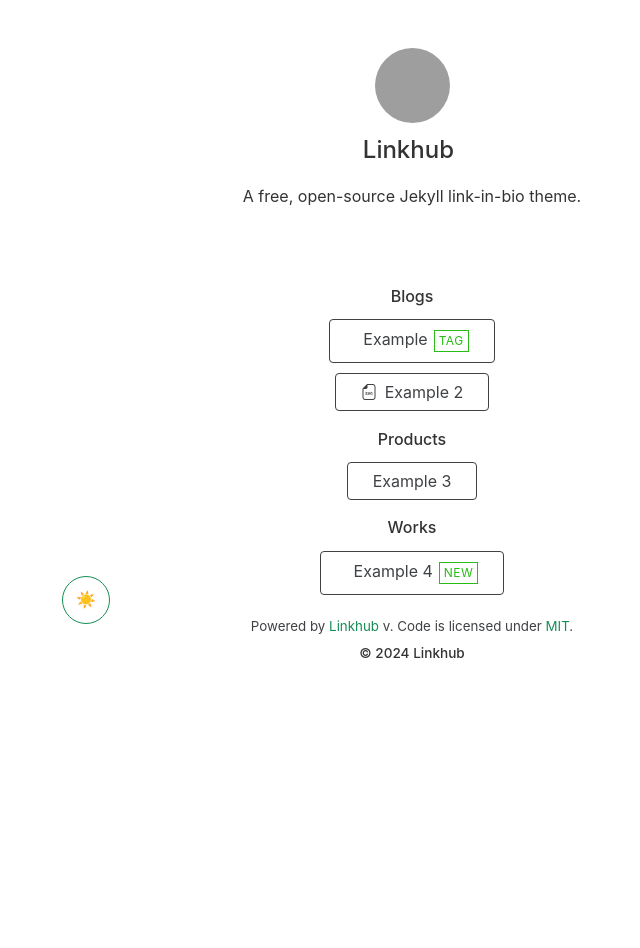
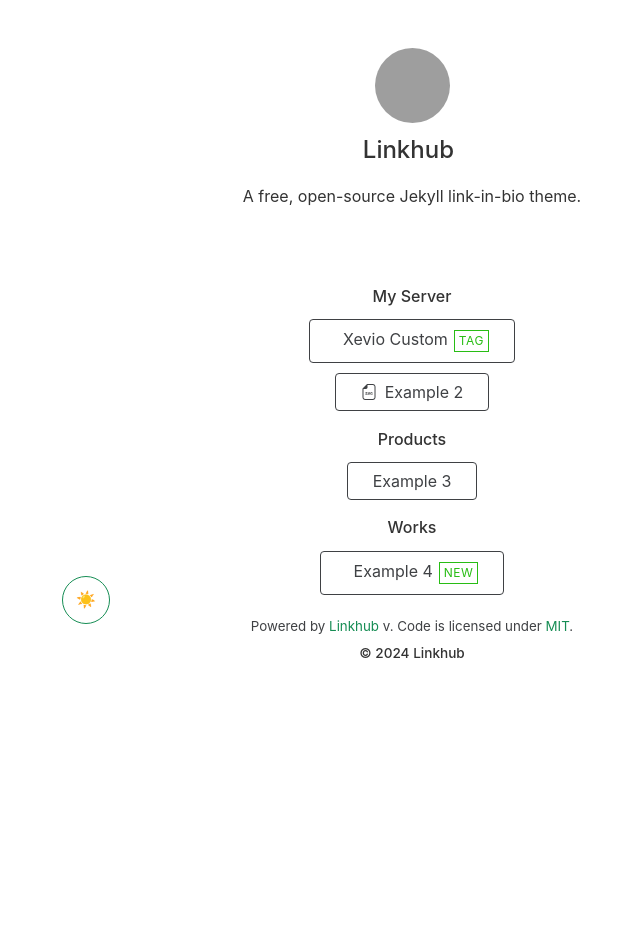
Before and after one commit to Xevioo/XevioHub, a Jekyll site: the page built from index.html, in a window 1280 px wide. Shown: the whole page, without its empty margins (228-868 px from the left). Built offline with Jekyll 4.4.1, drawn with Linux system fonts in a browser that asks for light colours; nearby versions of some CDN libraries; grey boxes are pictures that could not be loaded.

Commit message:
Update links.yml

```diff
--- a/_data/links.yml
+++ b/_data/links.yml
@@ -1,11 +1,11 @@
 fixed-button-width: false # Set to true/false
 icon-position: left # Set to left/right
 buttons:
-  - category: Blogs
+  - category: My Server
     items:
-    - title: Example
-      url: https://www.example.com
-      icon: tdesign:activity # Icons are optional
+    - title: Xevio Custom
+      url: https://discord.gg/zt37rKgVCD
+      icon: tdesign:link # Icons are optional
       tag: Tag
 
     - title: Example 2
```
